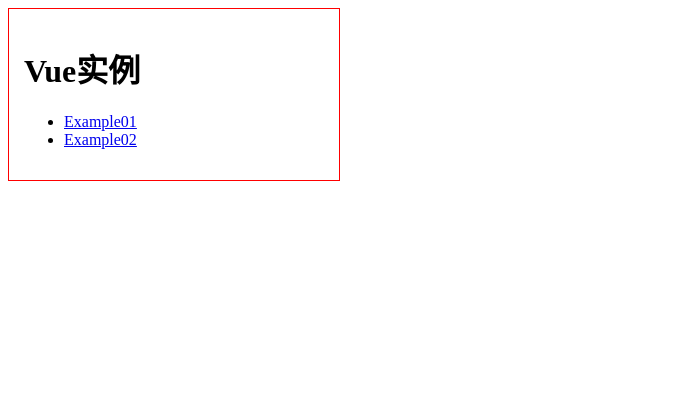
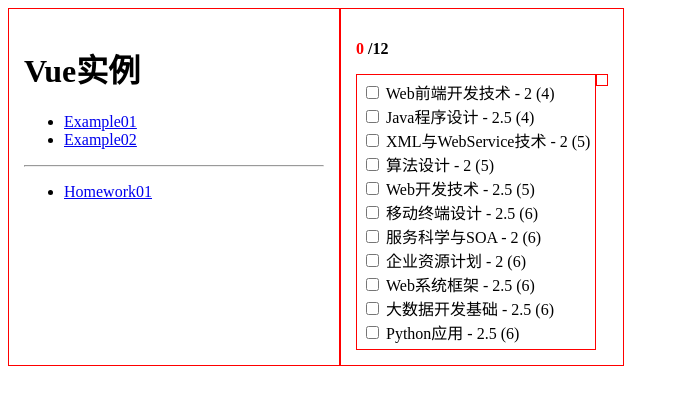
Before and after one commit to Anni-Gao/vue3-example-an, a Vue app: page /#/homework01 in a window 1280 px wide. Shown: the top 404 px of the page, without its empty margins (0-679 px from the left). Built offline with nearby package versions, Linux system fonts and the light colour scheme.

Commit message:
Homework01

```diff
--- /dev/null
+++ b/src/datasource/Homework01.ts
@@ -0,0 +1,22 @@
+export interface Course {
+  name: string; // 名称
+  term: number; // 学期
+  point: number; // 学分
+}
+
+export function listCourses() {
+  const courses: Course[] = [
+    { name: "移动终端设计", term: 6, point: 2.5 },
+    { name: "Web前端开发技术", term: 4, point: 2.0 },
+    { name: "XML与WebService技术", term: 5, point: 2.0 },
+    { name: "算法设计", term: 5, point: 2.0 },
+    { name: "服务科学与SOA", term: 6, point: 2.0 },
+    { name: "企业资源计划", term: 6, point: 2.0 },
+    { name: "Java程序设计", term: 4, point: 2.5 },
+    { name: "Web系统框架", term: 6, point: 2.5 },
+    { name: "大数据开发基础", term: 6, point: 2.5 },
+    { name: "Python应用", term: 6, point: 2.5 },
+    { name: "Web开发技术", term: 5, point: 2.5 }
+  ];
+  return courses;
+}
--- a/src/router/index.ts
+++ b/src/router/index.ts
@@ -11,6 +11,12 @@ const routes: Array<RouteRecordRaw> = [
     path: "/example02",
     name: "Example02",
     component: () => import("@/views/example02/Example02.vue")
+  },
+  {
+    props: true,
+    path: "/homework01",
+    name: "Homework01",
+    component: () => import("@/views/homework01/Homework01.vue")
   }
 ];
 
--- a/src/views/Sidebar.vue
+++ b/src/views/Sidebar.vue
@@ -5,5 +5,9 @@
       <li><router-link to="/example01">Example01</router-link></li>
       <li><router-link to="/example02">Example02</router-link></li>
     </ul>
+    <hr />
+    <ul>
+      <li><router-link to="/homework01">Homework01</router-link></li>
+    </ul>
   </div>
 </template>
--- /dev/null
+++ b/src/views/homework01/Homework01.vue
@@ -0,0 +1,64 @@
+/* eslint-disable vue/no-side-effects-in-computed-properties */
+<template>
+  <div>
+    <p style="font-weight: bold">
+      <span :style="{ color: point >= requiredPoint ? 'green' : 'red' }">
+        {{ point }}
+      </span>
+      /{{ requiredPoint }}
+    </p>
+    <div class="course">
+      <template v-for="(c, index) of courses" :key="index">
+        <label>
+          <input type="checkbox" v-model="courseSelects" :value="c" />
+          {{ c.name }} - {{ c.point }} ({{ c.term }})
+        </label>
+        <br />
+      </template>
+    </div>
+    <div class="course">
+      <template v-for="(c, index) of courseSelects" :key="index">
+        {{ c.name }} - {{ c.point }} ({{ c.term }})
+        <br />
+      </template>
+    </div>
+  </div>
+</template>
+<script lang="ts">
+import { defineComponent, ref, computed, watch } from "vue";
+import { listCourses, Course } from "@/datasource/Homework01";
+
+export default defineComponent({
+  setup() {
+    const requiredPoint = 12;
+    const courses = ref<Course[]>(
+      listCourses().sort((a, b) => a.term - b.term)
+    );
+    const courseSelects = ref<Course[]>([]);
+    const point = computed((): number => {
+      let count = 0;
+      courseSelects.value.forEach(c => {
+        count = count + c.point;
+      });
+      return count;
+    });
+    watch(courseSelects, () =>
+      courseSelects.value.sort((a, b) => a.term - b.term)
+    );
+    return {
+      courses,
+      courseSelects,
+      point,
+      requiredPoint
+    };
+  }
+});
+</script>
+<style scoped>
+.course {
+  border: 1px solid red;
+  padding: 5px;
+  display: inline-block;
+  vertical-align: top;
+}
+</style>
```
